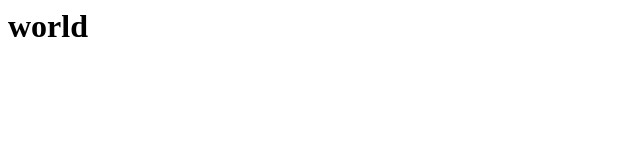
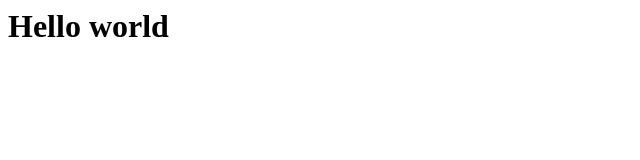
Before and after one commit to caihaoye16/test, a plain HTML site: page index.html in a window 1280 px wide. Shown: the whole page, without its empty margins (0-640 px from the left). Drawn offline with Linux system fonts and the light colour scheme.

Commit message:
change index2

```diff
--- a/index.html
+++ b/index.html
@@ -1,3 +1,3 @@
 <html>
-<h1>world</h1>
+<h1>Hello world</h1>
 </html>
```
